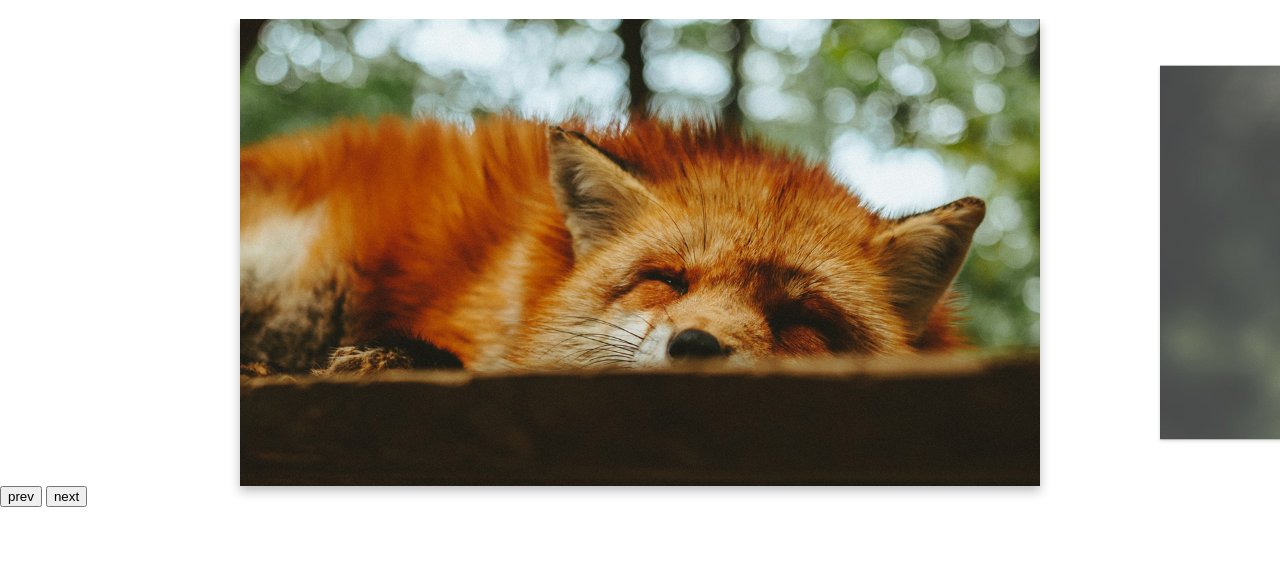
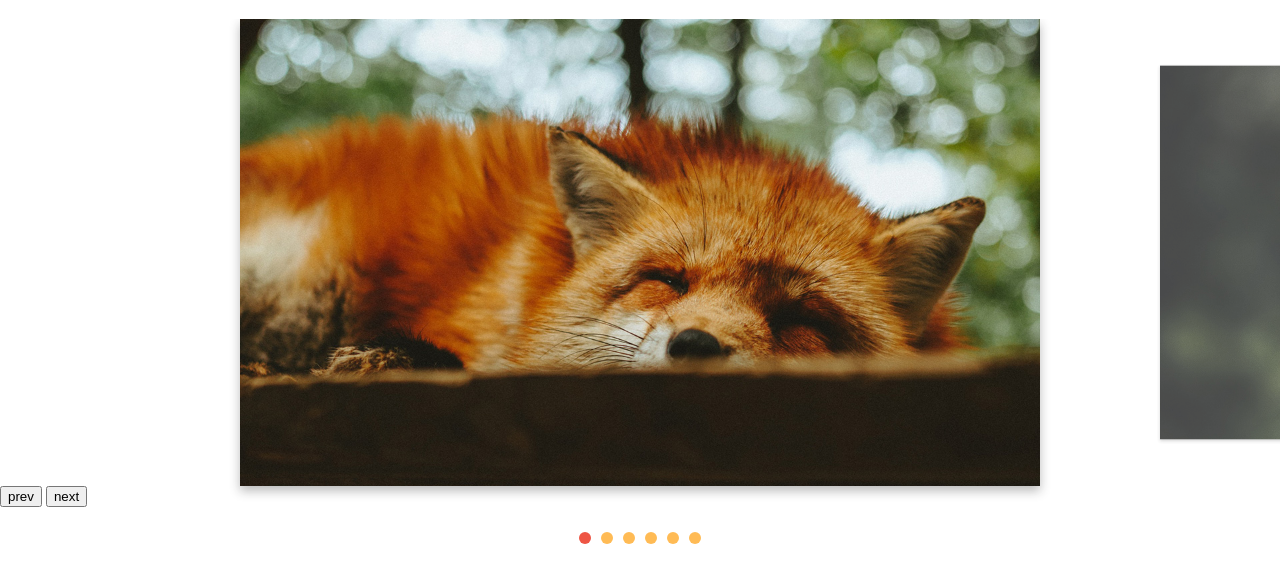
Before and after one commit to Lucas-Ayabe/origamid-slide, a website with bundled scripts: page index.html in a window 1280 px wide. Shown: the part 61-644 px from the top of the page. Built offline with nearby package versions, Linux system fonts and the light colour scheme.

Commit message:
added pagination feature

```diff
--- a/css/style.css
+++ b/css/style.css
@@ -47,3 +47,25 @@ img {
 .slider__slides:active {
     cursor: grabbing;
 }
+
+.slider__pagination {
+    display: flex;
+    justify-content: center;
+    margin-top: 20px;
+}
+
+.slider__pagination-item.is-active .slider__bullet,
+.slider__bullet:hover {
+    background: #e54;
+}
+
+.slider__bullet {
+    display: block;
+    width: 12px;
+    height: 12px;
+    background: #fb5;
+    border-radius: 50%;
+    overflow: hidden;
+    text-indent: -999px;
+    margin: 5px;
+}
--- a/js/Slider.js
+++ b/js/Slider.js
@@ -13,6 +13,8 @@ export default class Slider {
             movement: 0,
             movePosition: 0,
         };
+
+        this.changeEvent = new Event("changeEvent");
     }
 
     setTransition(active) {
@@ -99,6 +101,7 @@ export default class Slider {
         this.slidesIndexNav(index);
         this.distances.finalPosition = activeSlide.position;
         this.changeActiveClass();
+        this.slider.dispatchEvent(this.changeEvent);
     }
 
     changeActiveClass() {
--- a/js/SliderNav.js
+++ b/js/SliderNav.js
@@ -1,6 +1,12 @@
 import Slider from "./Slider.js";
 
 export default class SliderNav extends Slider {
+    constructor(slides, slider) {
+        super(slides, slider);
+
+        this.bindeControlEvents();
+    }
+
     addArrow(prev, next) {
         this.prevElement = document.querySelector(prev);
         this.nextElement = document.querySelector(next);
@@ -14,4 +20,58 @@ export default class SliderNav extends Slider {
         this.prevElement.addEventListener("click", this.activePrevSlide);
         this.nextElement.addEventListener("click", this.activeNextSlide);
     }
+
+    createControl(
+        wrapperClass = "slider__pagination",
+        itemClass = "slider__pagination-item",
+        bulletClass = "slider__bullet"
+    ) {
+        const control = document.createElement("ul");
+        control.dataset.control = "slide";
+        control.classList.add(wrapperClass);
+
+        this.slideArray.forEach((_, index) => {
+            control.innerHTML += `<li class="${itemClass}">
+                <a class="${bulletClass}" href="#slide${index + 1}">${
+                index + 1
+            }</a>
+            </li>`;
+        });
+
+        this.slider.appendChild(control);
+
+        return control;
+    }
+
+    activeControlItem() {
+        this.controlArray.forEach((bullet) => {
+            bullet.classList.remove(this.activeClass);
+        });
+
+        this.controlArray[this.index.active].classList.add(this.activeClass);
+    }
+
+    eventControl(item, index) {
+        item.addEventListener("click", (event) => {
+            event.preventDefault();
+            this.changeSlide(index);
+            this.activeControlItem();
+        });
+
+        this.slider.addEventListener("changeEvent", this.activeControlItem);
+    }
+
+    addControl(customControl) {
+        this.control =
+            document.querySelector(customControl) || this.createControl();
+        this.controlArray = [...this.control.children];
+
+        this.activeControlItem();
+        this.controlArray.forEach(this.eventControl);
+    }
+
+    bindeControlEvents() {
+        this.eventControl = this.eventControl.bind(this);
+        this.activeControlItem = this.activeControlItem.bind(this);
+    }
 }
--- a/js/script.js
+++ b/js/script.js
@@ -3,3 +3,4 @@ import Slider from "./SliderNav.js";
 const slider = new Slider(".slider__slides", ".slider");
 slider.init();
 slider.addArrow(".slider__prev", ".slider__next");
+slider.addControl();
```
